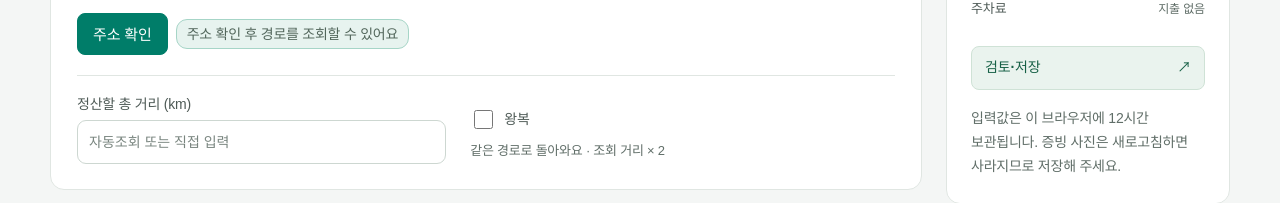
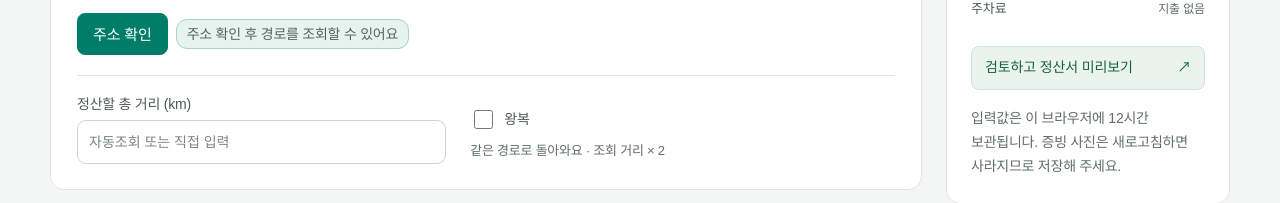
Before and after one commit to jhleokim/jacha, a website: page public/index.html in a window 1280 px wide. Shown: the part 756-959 px from the top of the page. Drawn offline with Linux system fonts and the light colour scheme; a web font is replaced by a local one.

Commit message:
ui: clarify the settlement preview button label

```diff
--- a/public/index.html
+++ b/public/index.html
@@ -562,7 +562,7 @@ button:focus-visible{outline:3px solid #147dba;outline-offset:3px}
 <button id="checkOil" class="evidence-check"><span>유가</span><span id="checkOilState">미첨부</span></button>
 <button id="checkToll" class="evidence-check"><span>통행료</span><span id="checkTollState">지출 없음</span></button>
 <button id="checkPark" class="evidence-check"><span>주차료</span><span id="checkParkState">지출 없음</span></button>
-</div><button type="button" id="reviewgo" class="review-link" aria-controls="review previewDetails">검토·저장 <span aria-hidden="true">↗</span></button>
+</div><button type="button" id="reviewgo" class="review-link" aria-controls="review previewDetails">검토하고 정산서 미리보기 <span aria-hidden="true">↗</span></button>
 <p class="note storage-note">입력값은 이 브라우저에 12시간 보관됩니다. 증빙 사진은 새로고침하면 사라지므로 저장해 주세요.</p>
 </div></aside>
 </div>
```
